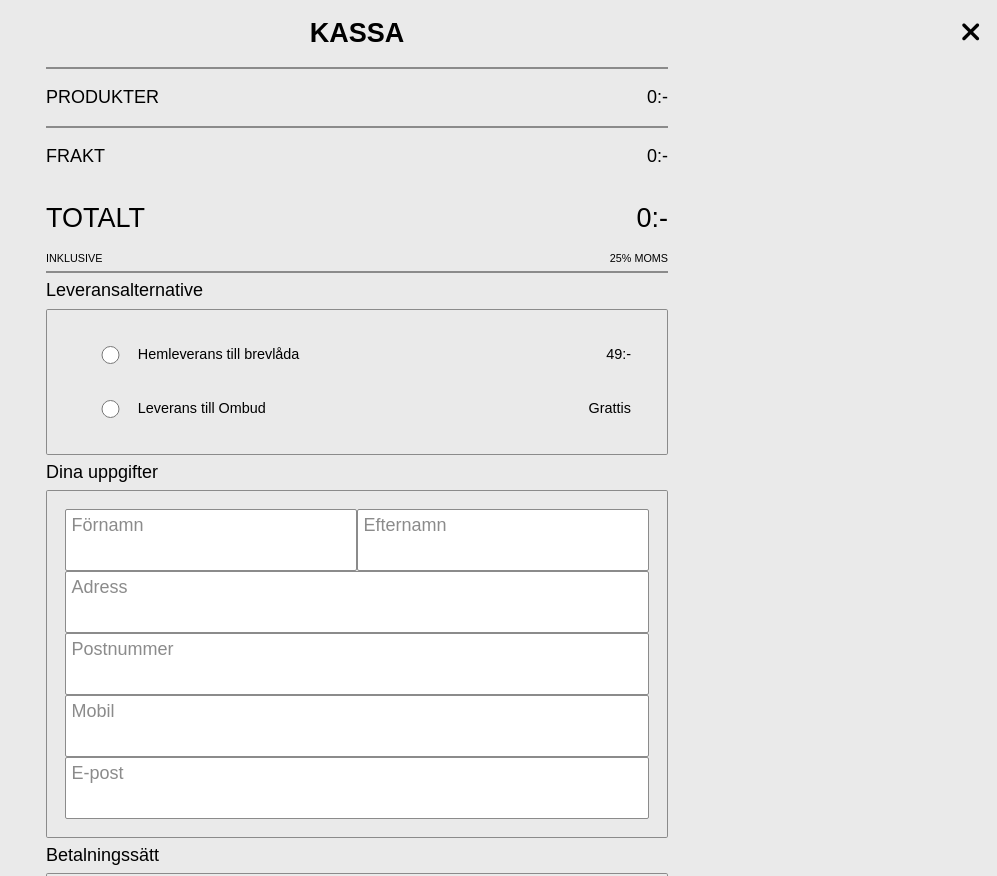
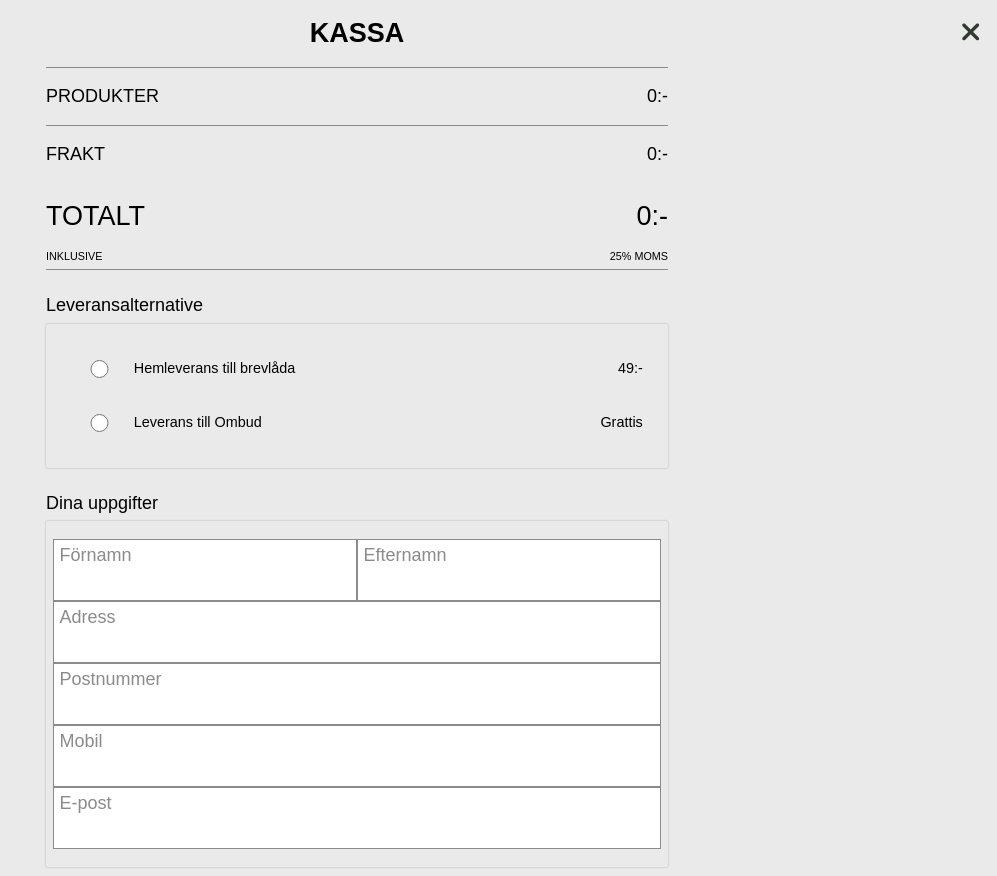
Before and after one commit to sergejsvoronins/Webbshop, a website built with Parcel: page src/pages/checkout.html in a window 1280 px wide. Shown: the top 876 px of the page, without its empty margins (283-1280 px from the left). Built offline with nearby package versions, Linux system fonts and the light colour scheme.

Commit message:
added some mixins for borders, titles

```diff
--- a/src/scss/layouts/_cart.scss
+++ b/src/scss/layouts/_cart.scss
@@ -33,12 +33,17 @@
 
         }
         a {
+
             &:hover {
                 cursor: pointer;
+                i {
+                    color: v.$hr-line;
+                }
             }
             i {
-                color: #000;
+                color: v.$nav-color;
                 font-size: 1.5em;
+                transition: color 0.1s ease-in-out;
             }
         }
     }
@@ -55,7 +60,7 @@
         }
     }
     &__products {
-        border-top: 2px solid v.$hr-line;
+        border-top: v.$horisontalLine;
         @include m.desktop {
             width: 50%;
             margin: 0 auto;
@@ -67,7 +72,7 @@
         }
     }
     &__priceProducts {
-        border-bottom: 2px solid v.$hr-line;
+        border-bottom: v.$horisontalLine;
     }
     &__totalPrice {
         span {
@@ -84,6 +89,8 @@
             text-align: center;
             width: 100%;
             background-color: v.$green-btn;
+            box-shadow: 0 0 2px rgba($color: #000000, $alpha: 0.3);
+            border: none;
             color: #fff;
             font-size: 1em;
             padding: 1em;
--- a/src/scss/layouts/_checkout.scss
+++ b/src/scss/layouts/_checkout.scss
@@ -9,7 +9,7 @@
         display: flex;
         width: 100%;
         justify-content: space-between;
-        border-bottom: 2px solid v.$hr-line;
+        border-bottom: v.$horisontalLine;
         padding-bottom: 0.4em;
         text-transform: uppercase;
         span {
@@ -26,6 +26,7 @@
                 display: flex;
                 width: 100%;
                 padding: 1em;
+                gap: 0.3em;
                 input {
                     min-width: 10%;
                     min-height: 1em;
@@ -53,14 +54,13 @@
                 width: 100%;
                 padding: 0.3em;
                 background-color: #fff;
+                border: 1px solid v.$form-label-color;
                 &:nth-child(1) {
                     width: 50%;
                 }
                 &:nth-child(2) {
                     width: 50%;
                 }
-                border: 1px solid v.$form-label-color;
-                border-radius: 2px;
                 label {
                     color: v.$form-label-color;
                 }
@@ -111,7 +111,6 @@
                         width: 10%;
                         img {
                             width: 100%;
-
                         }
                     }
                 }
@@ -129,7 +128,6 @@
         &__totalPrice {
             font-size: 2em;
         }
-
     }
     &__moms, &__freightOption, &__formSection, &__payOption, &__priceToPay {
         @include m.desktop {
--- a/src/scss/library/_mixins.scss
+++ b/src/scss/library/_mixins.scss
@@ -8,13 +8,14 @@
   display: flex;
   padding: 0.4em 0;
   font-size: 1em;
+  margin-top: 1em;
 }
 @mixin checkoutPayOptionTitle {
   display: flex;
   padding: 0.5em;
 }
 @mixin checkoutSectionBorder {
-  border: 1px solid v.$form-label-color;
+  box-shadow: 0 0 2px rgba($color: #000000, $alpha: 0.3);
   border-radius: 0.1em;
-  padding: 1em;
+  padding: 1em 0.4em;
 }
--- a/src/scss/library/_variables.scss
+++ b/src/scss/library/_variables.scss
@@ -11,3 +11,4 @@ $green-btn: #449263;
 $dark-btn: #1a1a20;
 
 $hr-line: #8b8b8b;
+$horisontalLine: 1px solid $hr-line;
```
